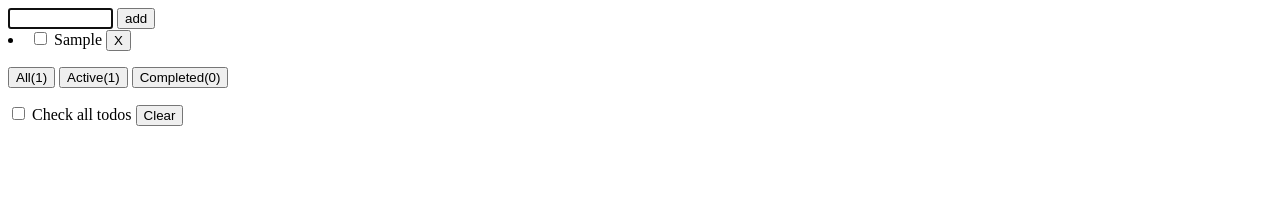
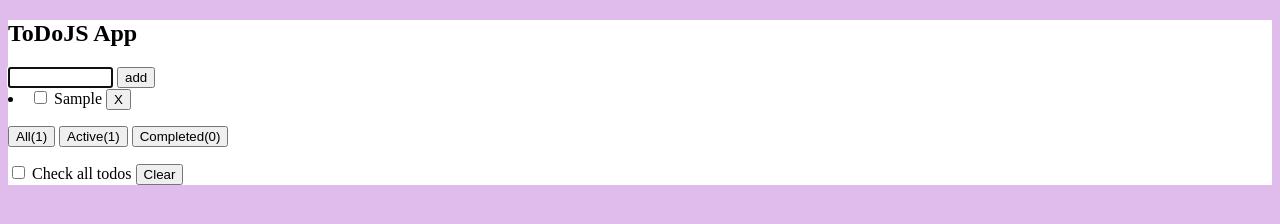
Before and after one commit to m-tynyanko/Tynyanko_Todo_JS, a plain HTML site: page index.html in a window 1280 px wide. Both pictures are taken after typing "Sample" into the empty fields and a click on the button "add". Drawn offline with Linux system fonts and the light colour scheme.

Commit message:
begining of layout

```diff
--- a/index.html
+++ b/index.html
@@ -5,10 +5,12 @@
     <meta charset="UTF-8">
     <meta name="viewport" content="width=device-width, initial-scale=1.0">
     <title>Document</title>
+    <link rel="stylesheet" href="style.css"/>
 </head>
 <body>
-    <input id="inputId" name="inputField"
-    required minlength="4" maxlength="8" size="10" />
+    <div class="main-block">
+        <h2>ToDoJS App</h2>
+        <input id="inputId" name="inputField" size="10" />
         <button id="buttonId" type="button">add</button>
         <div class="container"></div>
         <p>
@@ -16,6 +18,7 @@
             <label for="check">Check all todos</label>
             <button id="delAll" type="button">Clear</button>
         </p>
+    </div>
     <script src="./main.js"></script>
 </body>
 </html>
--- a/main.js
+++ b/main.js
@@ -16,7 +16,7 @@ function createNewTask() {
         alert("Please, type something!");
     } else {
         let newTask = {
-            text:input.value,
+            text:input.value.trim(),
             check:false,
             id:Date.now()
         };
@@ -33,8 +33,9 @@ function createNewTask() {
 
 
 function renderAllTasks() {
+    let listOfTasksHTML = '';
+
     const tasksPerPage = 5
-    let listOfTasksHTML = '';
     let pages = Math.ceil(tasks.length / tasksPerPage);
 
     let firstOnPage = currentPageNum*tasksPerPage-tasksPerPage;
@@ -200,9 +201,10 @@ function handleInputBlur(event) {
 function saveChange(event) {
     let targetIndex = tasks.findIndex(task => task.id == event.target.parentNode.id);
     if (event.target.value != "") {
-        tasks[targetIndex].text = event.target.value;
+        tasks[targetIndex].text = event.target.value.trim();
     };
 };
+
 
 
 
--- a/style.css
+++ b/style.css
@@ -1,9 +1,25 @@
+body {
+    background-color: #dfbceb;
+    /* display: flex; */
+    justify-content: center;
+}
+
+.main-block {
+    /* display: flex; */
+    /* justify-content: center; */
+    /* border: 2px rgb(0, 0, 0); */
+    background-color: white;
+    /* border-radius: 5%; */
+}
+
 div{
+
     .d-content{
         display: block
         }
         .d-content span{
         display: block;
-        width: fit-content
+        width: fit-content;
+
         }
 }
```
Lines whose indentation alone changed are shown as unchanged.
